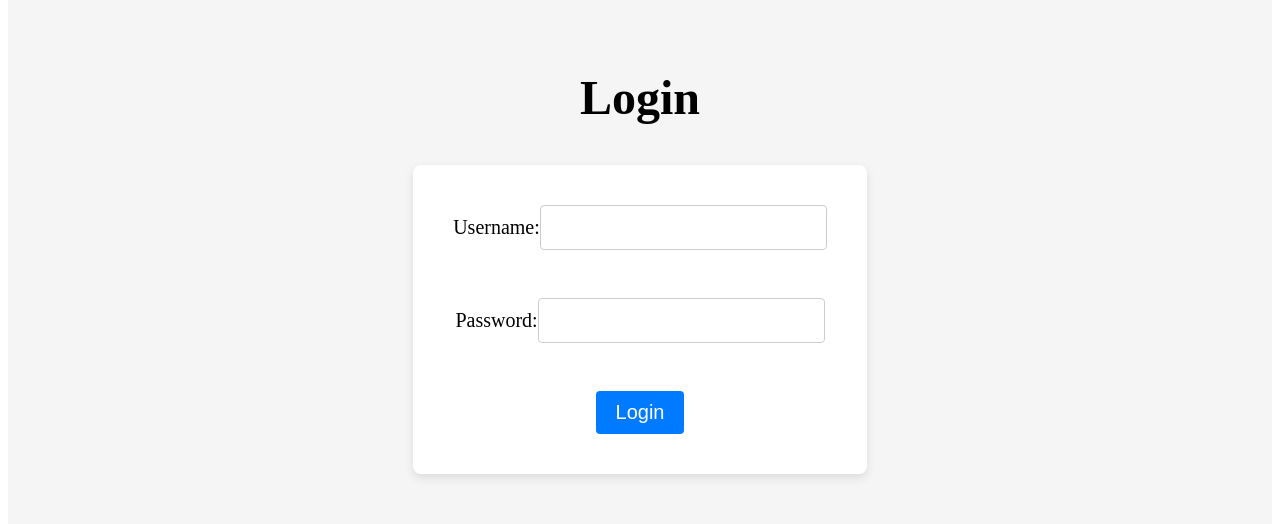
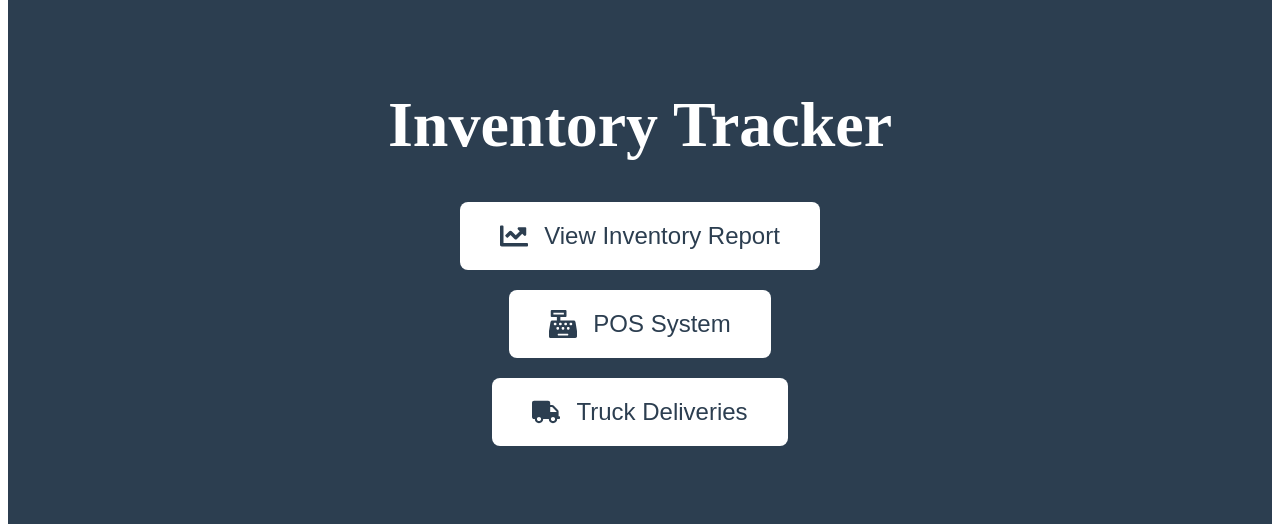
Before and after one commit to NickC124513/SoftwareArchitectureFinalProject, a React (Create React App) app in the folder Application/Client/: page / in a window 1280 px wide. Shown: the part 224-748 px from the top of the page. Built offline with nearby package versions, Linux system fonts and the light colour scheme; no server answers.

Commit message:
Added a home page

```diff
--- a/Application/Client/package.json
+++ b/Application/Client/package.json
@@ -5,6 +5,8 @@
   "dependencies": {
     "react": "^17.0.2",
     "react-dom": "^17.0.2",
+    "react-icons": "^4.8.0",
+    "react-router-dom": "^6.10.0",
     "react-scripts": "^5.0.1"
   },
   "scripts": {
--- a/Application/Client/src/App.js
+++ b/Application/Client/src/App.js
@@ -1,5 +1,6 @@
 import React, { useState, useEffect } from "react";
 import LoginPage from "./components/Login";
+import HomePage from "./components/HomePage";
 
 function App() {
   const [data, setData] = useState([]);
@@ -20,7 +21,7 @@ function App() {
           <li key={item.id}>{item.name}</li>
         ))}
       </ul>
-      <LoginPage />
+      <HomePage />
     </div>
   );
 }
--- /dev/null
+++ b/Application/Client/src/Style/Home.css
@@ -0,0 +1,44 @@
+.home-page {
+  display: flex;
+  flex-direction: column;
+  align-items: center;
+  justify-content: center;
+  height: 100vh;
+  background-color: #2c3e50;
+}
+
+.app-name {
+  font-size: 64px;
+  font-weight: bold;
+  color: white;
+  margin-bottom: 40px;
+}
+
+.options {
+  display: flex;
+  flex-direction: column;
+  align-items: center;
+}
+
+.option-button {
+  display: flex;
+  align-items: center;
+  font-size: 24px;
+  padding: 20px 40px;
+  margin-bottom: 20px;
+  border-radius: 8px;
+  background-color: white;
+  color: #2c3e50;
+  border: none;
+  cursor: pointer;
+  transition: all 0.2s ease-in-out;
+}
+
+.option-button:hover {
+  background-color: #ecf0f1;
+}
+
+.option-icon {
+  margin-right: 16px;
+  font-size: 28px;
+}
--- /dev/null
+++ b/Application/Client/src/components/HomePage.js
@@ -0,0 +1,27 @@
+import React from 'react';
+import '../Style/Home.css';
+import { FaChartLine, FaCashRegister, FaTruck } from 'react-icons/fa';
+
+function HomePage() {
+  return (
+    <div className="home-page">
+      <h1 className="app-name">Inventory Tracker</h1>
+      <div className="options">
+        <button className="option-button">
+          <FaChartLine className="option-icon" />
+          View Inventory Report
+        </button>
+        <button className="option-button">
+          <FaCashRegister className="option-icon" />
+          POS System
+        </button>
+        <button className="option-button">
+          <FaTruck className="option-icon" />
+          Truck Deliveries
+        </button>
+      </div>
+    </div>
+  );
+}
+
+export default HomePage;
```
Also changed, not shown: Application/Client/src/components/LoadingIndicator.js (deleted, +0 -7 lines), 1 other file (tests, documents, lock files or other folders).
